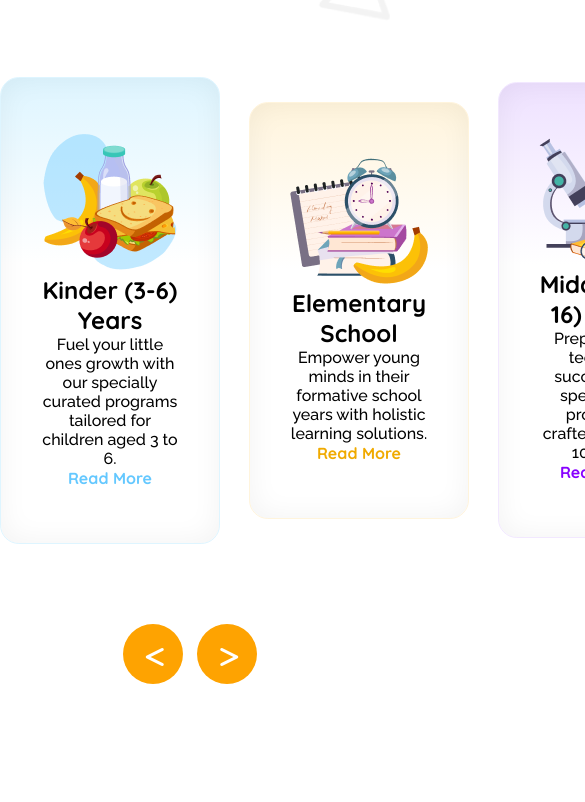
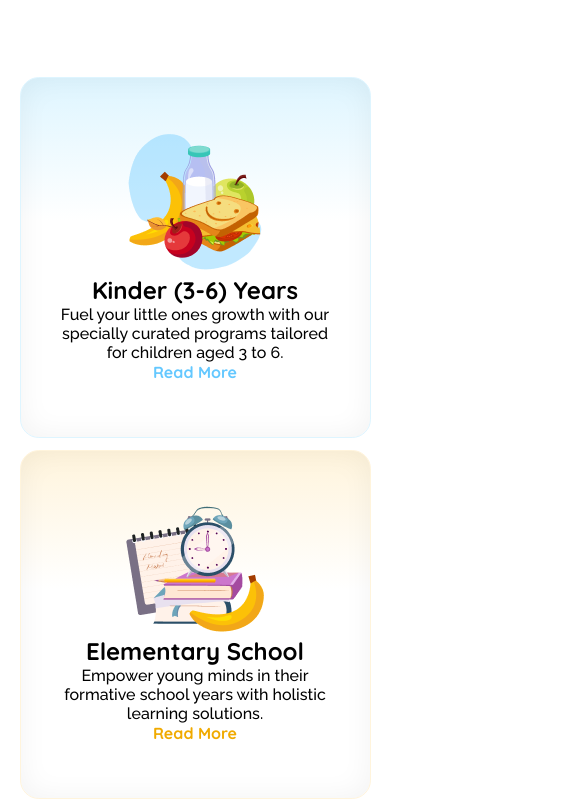
Before and after one commit to iftekhar08019/Kids-school-responsive-website, a plain HTML site: page index.html in a window 390 px wide. Shown: the part 1227-2029 px from the top of the page, 585 px wide, since content can reach past the window. Before the commit the page ends 1911 px from the top, so only its background shows below. Drawn offline with Linux system fonts and the light colour scheme.

Commit message:
curriculam section added for mobile

```diff
--- a/styles/responsive.css
+++ b/styles/responsive.css
@@ -46,5 +46,19 @@
         width: 35%;
     }
 
+    /* curriculam section */
+    /* .curriculum{
+        width: 90%;
+
+    } */
+    .curriculum-card-container{
+        flex-direction: column;
+        width: 90%;
+        margin: 20 auto;
+        justify-content: space-between;
+        align-items: center ;
+        gap: 12px;
+    }
+
 
 }
--- a/styles/style.css
+++ b/styles/style.css
@@ -107,7 +107,6 @@
     background-image: url(../assets/bg.png);
     background-size: cover;
     background-repeat: no-repeat;
-
 }
 .curriculum h3{
     font-weight: 700;
@@ -162,11 +161,10 @@
     border: 0.5px solid transparent;
     border-radius: 30px;
     color: white;
-    padding: 19px 22px;
+    padding: 18px 20px;
     font-weight: 900;
     font-size: 1.5rem;
     max-width: 60px;
     max-height: 60px;
     text-align: center;
-    margin-right: 10px;
 }
```
